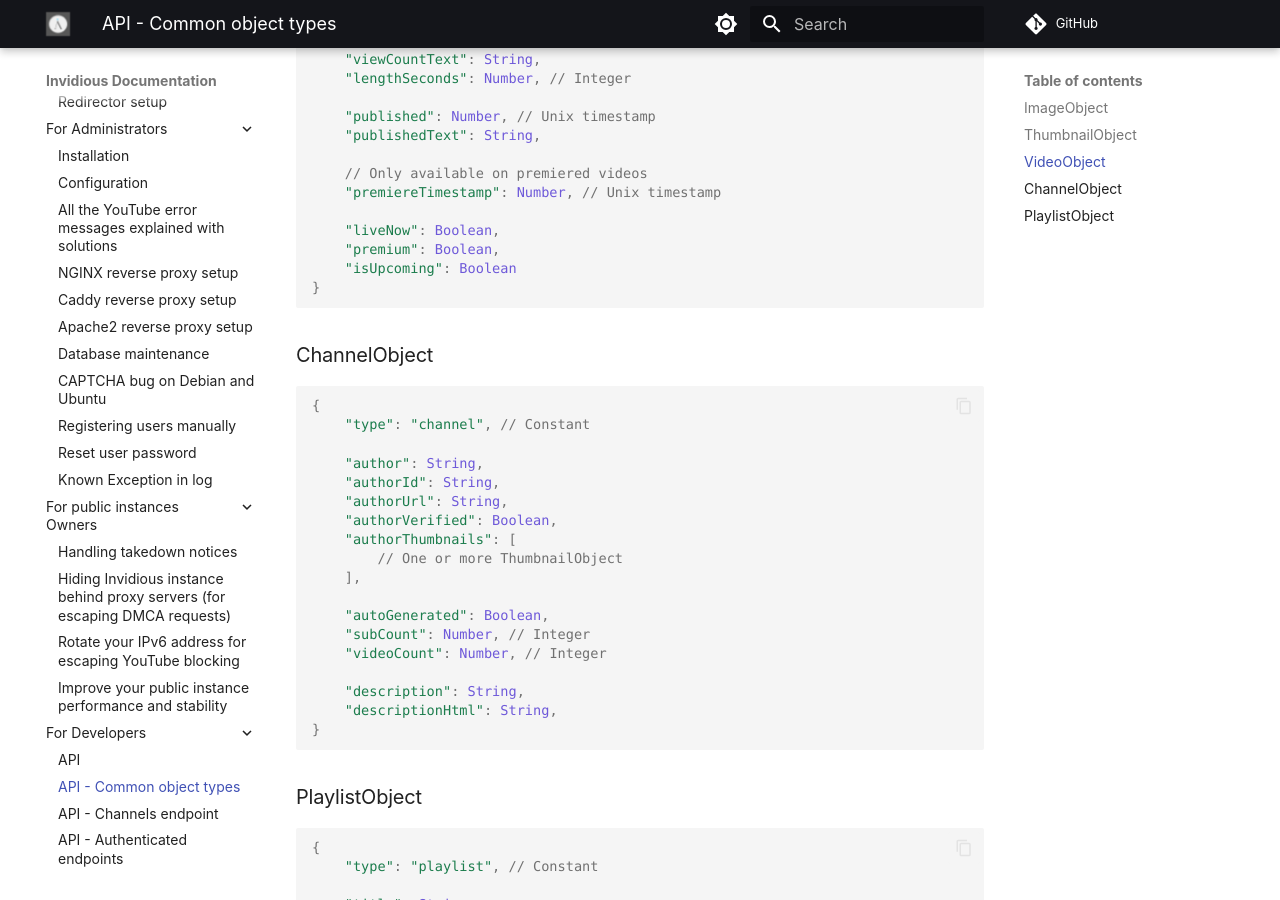
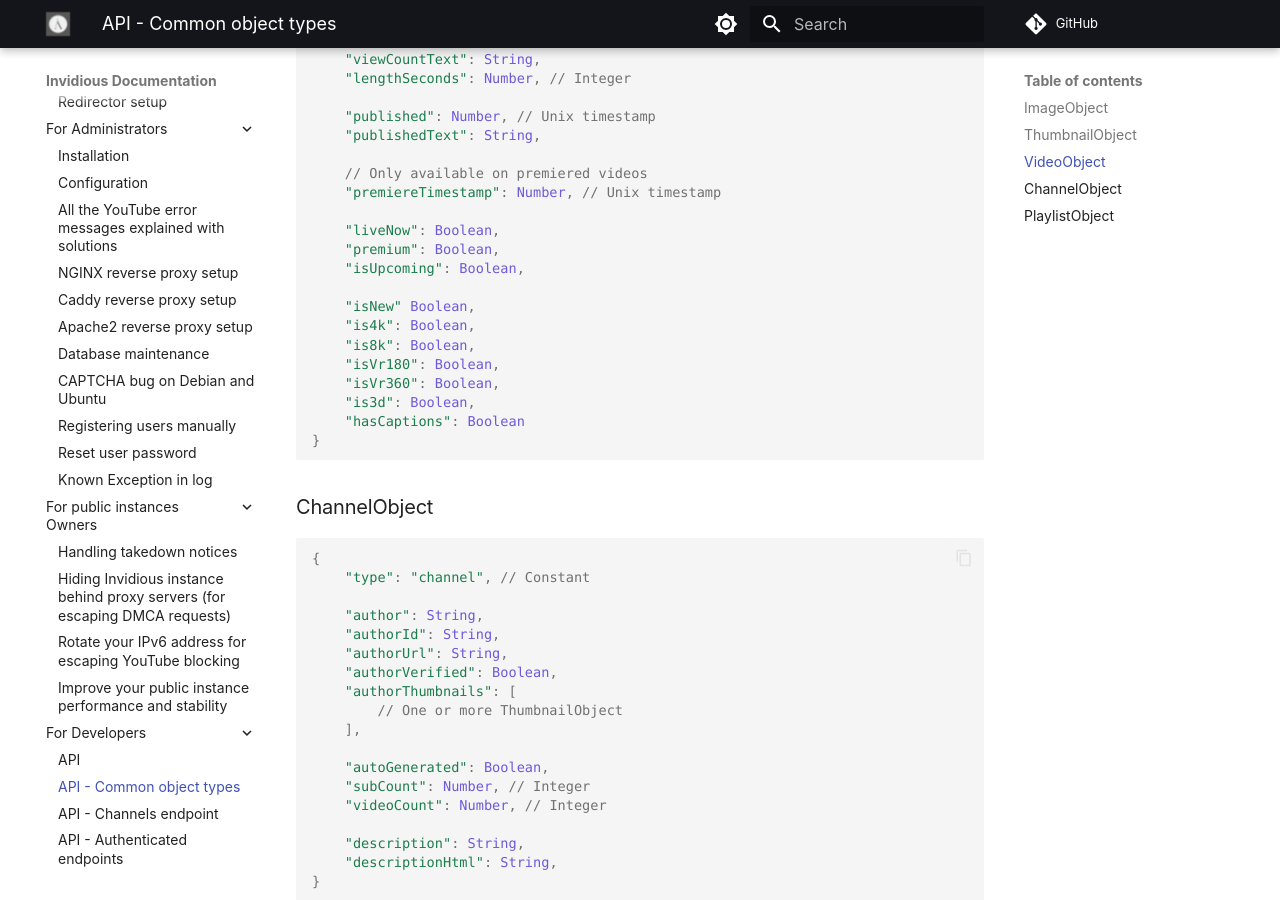
Before and after one commit to iv-org/documentation, an MkDocs documentation site: the page built from docs/api/common_types.md, in a window 1280 px wide and 900 px high, scrolled down 955 px. Built offline with MkDocs 1.6.1 and Material for MkDocs 9.7.7, drawn with Linux system fonts in a browser that asks for light colours; comment, search, counter and statistics services are not loaded.

Commit message:
Add badges to video common_type and add sort_by for channel shorts and streams

````diff
--- a/docs/api/common_types.md
+++ b/docs/api/common_types.md
@@ -57,7 +57,15 @@
 
 	"liveNow": Boolean,
 	"premium": Boolean,
-	"isUpcoming": Boolean
+	"isUpcoming": Boolean,
+
+	"isNew" Boolean,
+	"is4k": Boolean,
+	"is8k": Boolean,
+	"isVr180": Boolean,
+	"isVr360": Boolean,
+	"is3d": Boolean,
+	"hasCaptions": Boolean
 }
 ```
 
````
Also changed, not shown: docs/api/channels_endpoint.md (+2 -0 lines).
